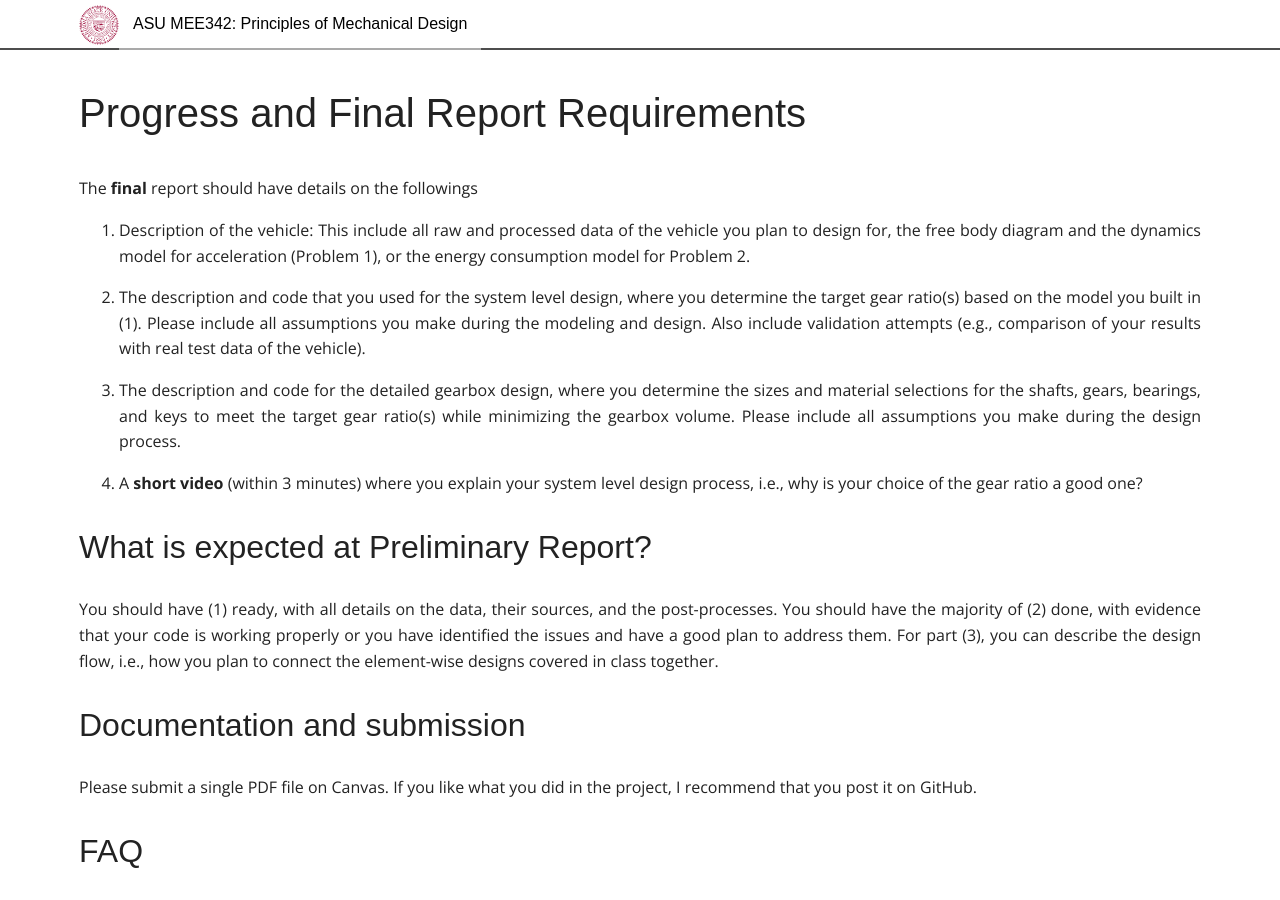
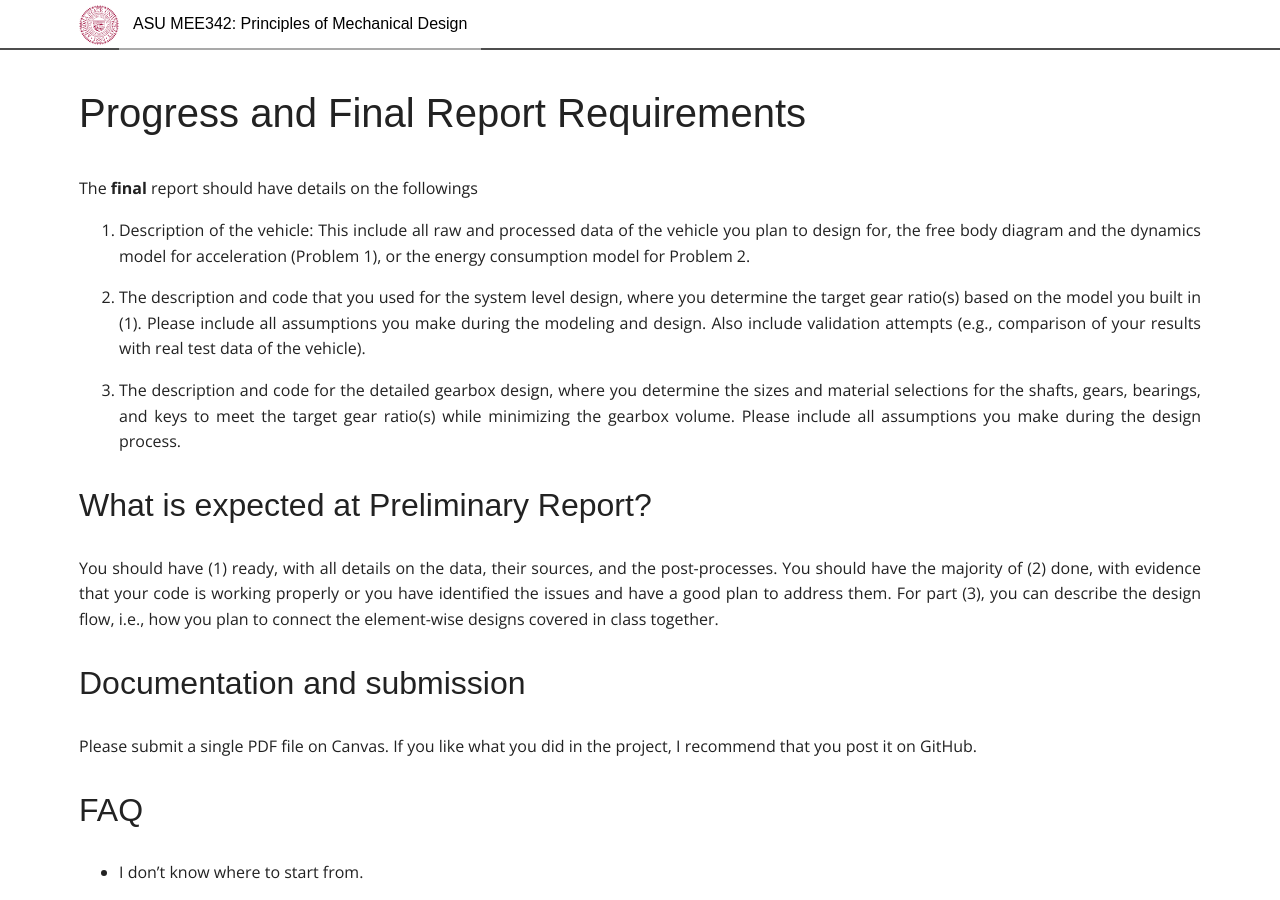
Before and after one commit to DesignInformaticsLab/DesignInformaticsLab.github.io, a Jekyll site: the page built from _posts/teaching/mechdesign/2018-04-03-progress.md, in a window 1280 px wide and 900 px high. Built offline with Jekyll 4.4.1, drawn with Linux system fonts in a browser that asks for light colours; some web fonts are replaced; formulas are drawn with MathJax 3.

Commit message:
update MEE342 homework

```diff
--- a/_posts/teaching/mechdesign/2018-04-03-progress.md
+++ b/_posts/teaching/mechdesign/2018-04-03-progress.md
@@ -41,9 +41,6 @@ your results with real test data of the vehicle).
 the sizes and material selections for the shafts, gears, bearings, and keys to meet
 the target gear ratio(s) while minimizing the gearbox volume.
 Please include all assumptions you make during the design process.
-
-4. A **short video** (within 3 minutes) where you explain your system level design process, i.e.,
-why is your choice of the gear ratio a good one?
 
 ## What is expected at Preliminary Report?
 
```
